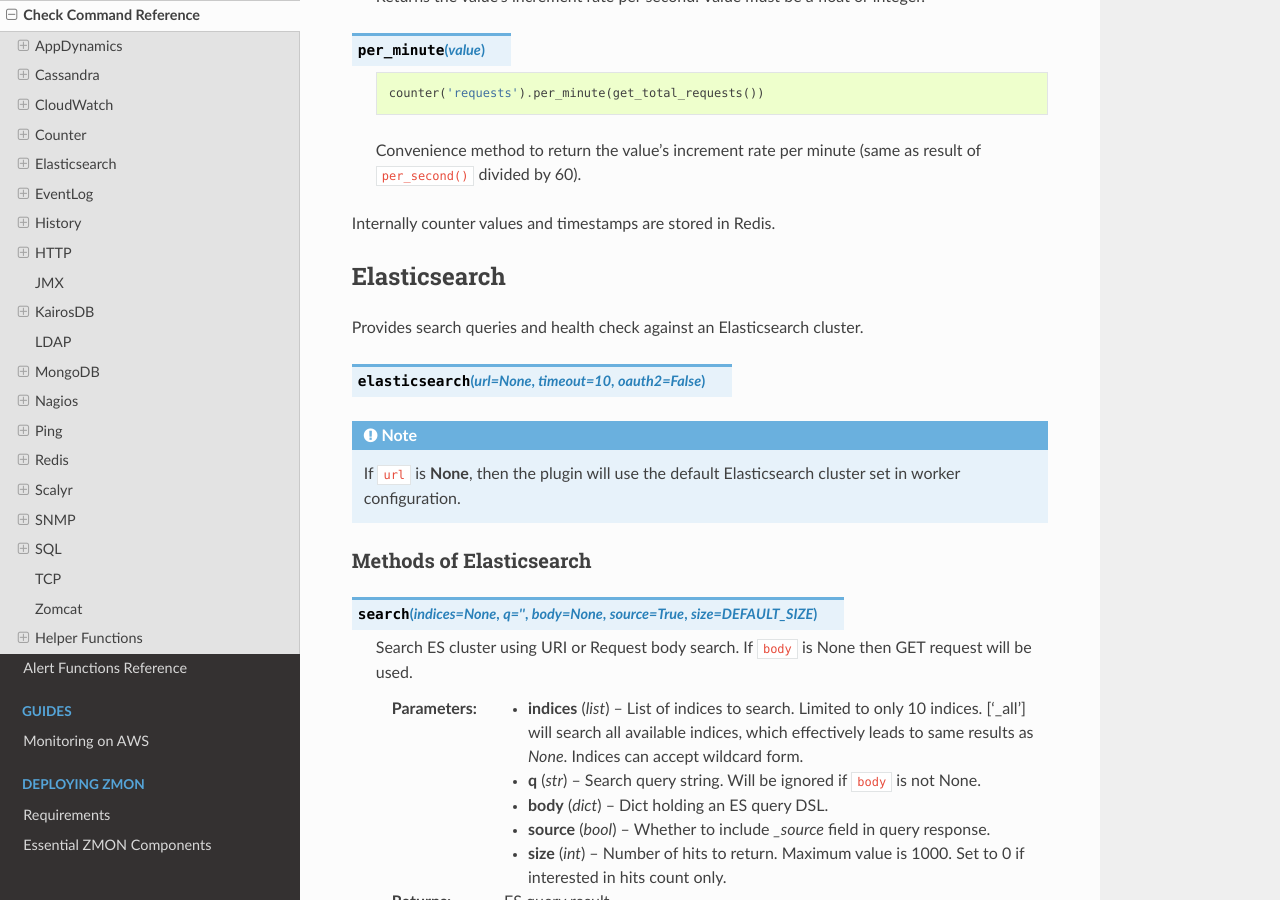
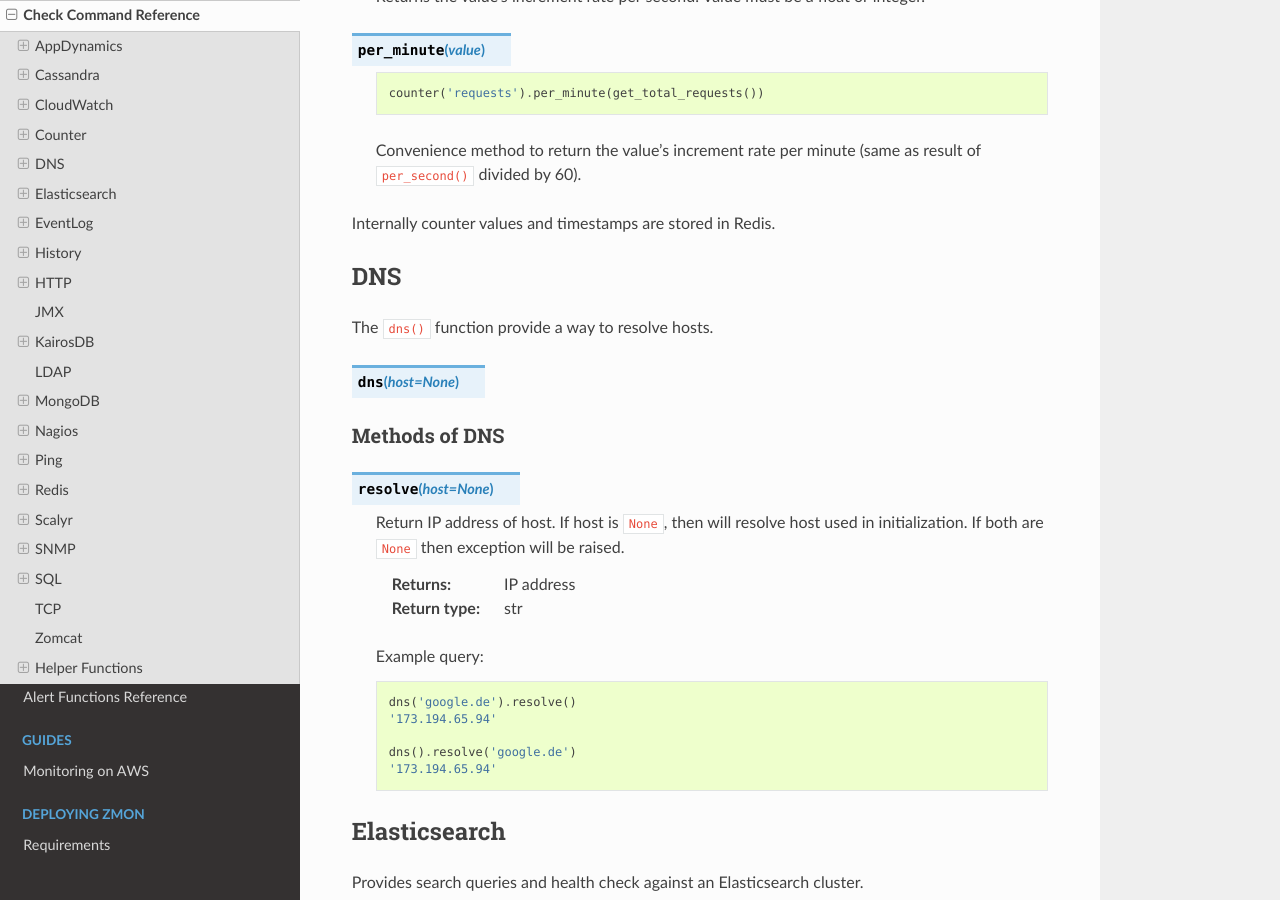
Before and after one commit to zalando-zmon/zmon-docs, a Sphinx documentation site: the page built from docs/user/check-commands.rst, in a window 1280 px wide and 900 px high, scrolled down 4772 px. Built offline with Sphinx 7.4.7 and the Read the Docs theme 2.0.0, drawn with Linux system fonts in a browser that asks for light colours.

Commit message:
Add docs for DNS wrapper

```diff
--- a/docs/user/check-commands.rst
+++ b/docs/user/check-commands.rst
@@ -11,6 +11,7 @@
 .. include:: check-ref/cassandra_wrapper.rst
 .. include:: check-ref/cloudwatch_wrapper.rst
 .. include:: check-ref/counter_wrapper.rst
+.. include:: check-ref/dns_wrapper.rst
 .. include:: check-ref/elastic_search_wrapper.rst
 .. include:: check-ref/eventlog_wrapper.rst
 .. include:: check-ref/history_wrapper.rst
--- /dev/null
+++ b/docs/user/check-ref/dns_wrapper.rst
@@ -0,0 +1,29 @@
+DNS
+---
+
+The ``dns()`` function provide a way to resolve hosts.
+
+.. py:function:: dns(host=None)
+
+
+Methods of DNS
+^^^^^^^^^^^^^^
+
+.. py:method:: resolve(host=None)
+
+    ::
+
+    Return IP address of host. If host is ``None``, then will resolve host used in initialization. If both are ``None`` then exception will be raised.
+
+    :return: IP address
+    :rtype: str
+
+    Example query:
+
+    .. code-block:: python
+
+        dns('google.de').resolve()
+        '173.194.65.94'
+
+        dns().resolve('google.de')
+        '173.194.65.94'
```
